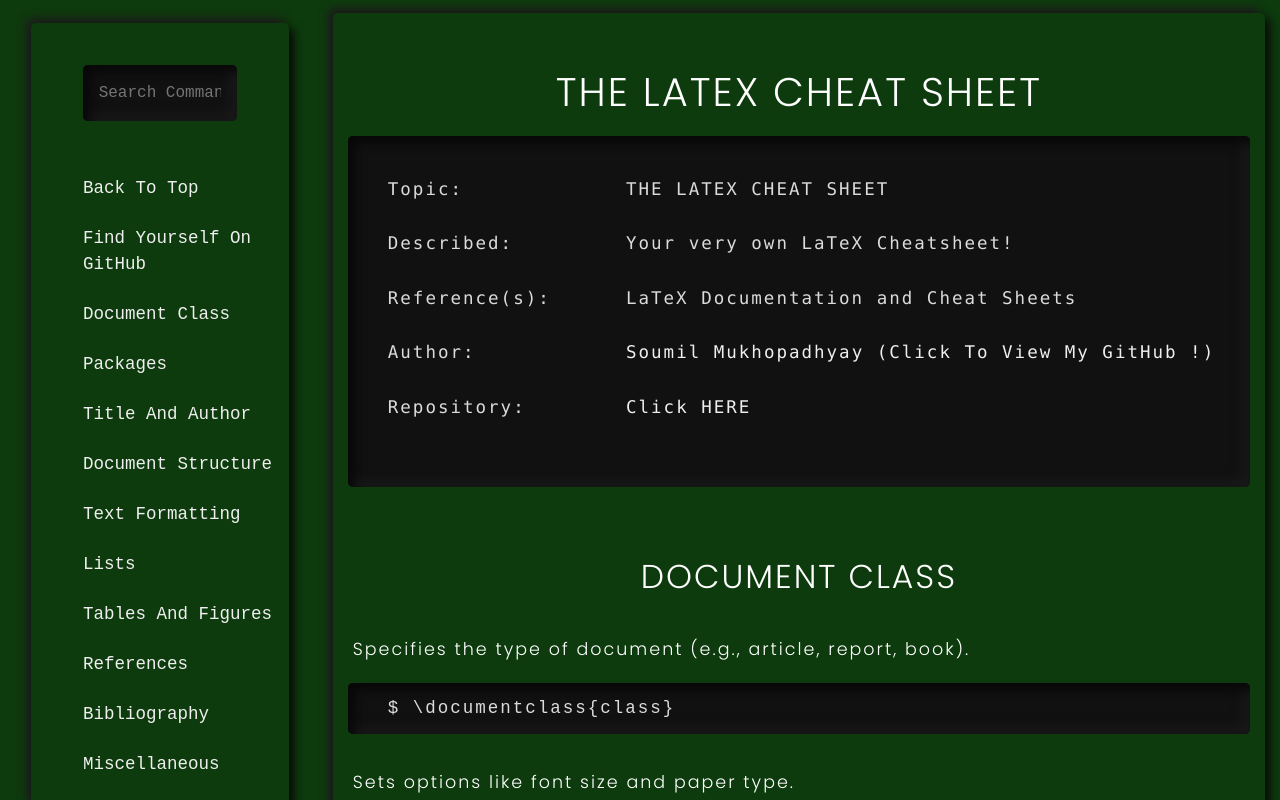
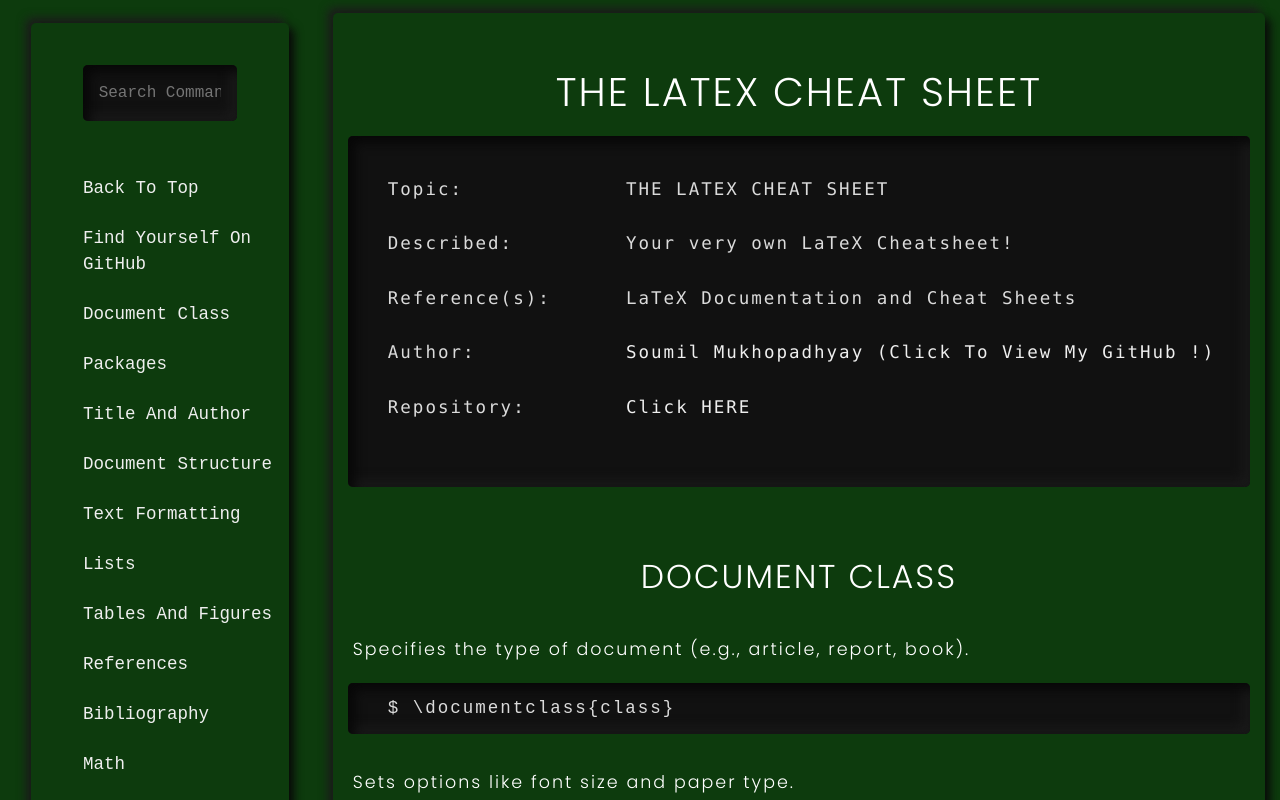
Before and after one commit to Soumilgit/LaTeX-CheatSheet, a plain HTML site: page index.html in a window 1280 px wide. Shown: the top 800 px of the page. Drawn offline with nearby package versions, Linux system fonts and the light colour scheme.

Commit message:
Update index.html

```diff
--- a/index.html
+++ b/index.html
@@ -47,8 +47,8 @@
           <li><a href="#tables-and-figures">Tables And Figures</a></li>
           <li><a href="#references">References</a></li>
           <li><a href="#bibliography">Bibliography</a></li>
+          <li><a href="#math">Math</a></li>
           <li><a href="#miscellaneous">Miscellaneous</a></li>
-
 
 
 
```
